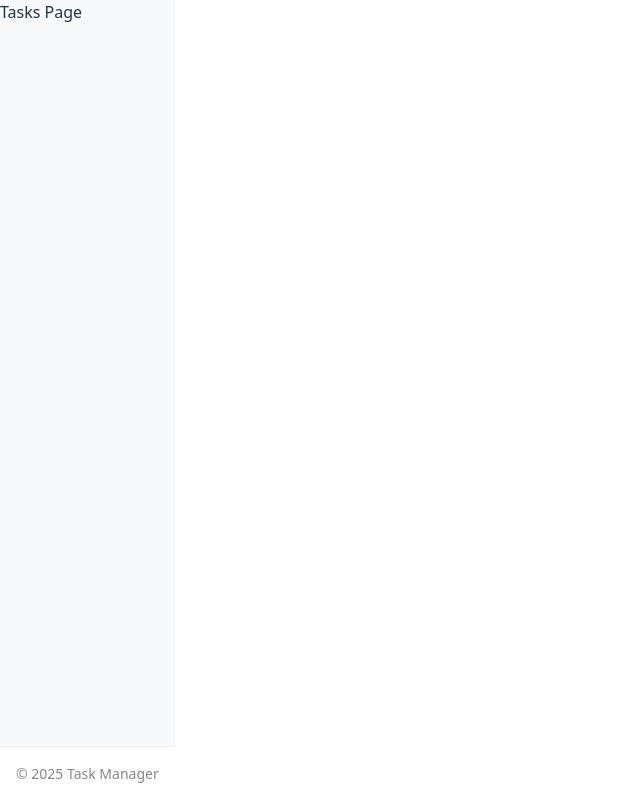
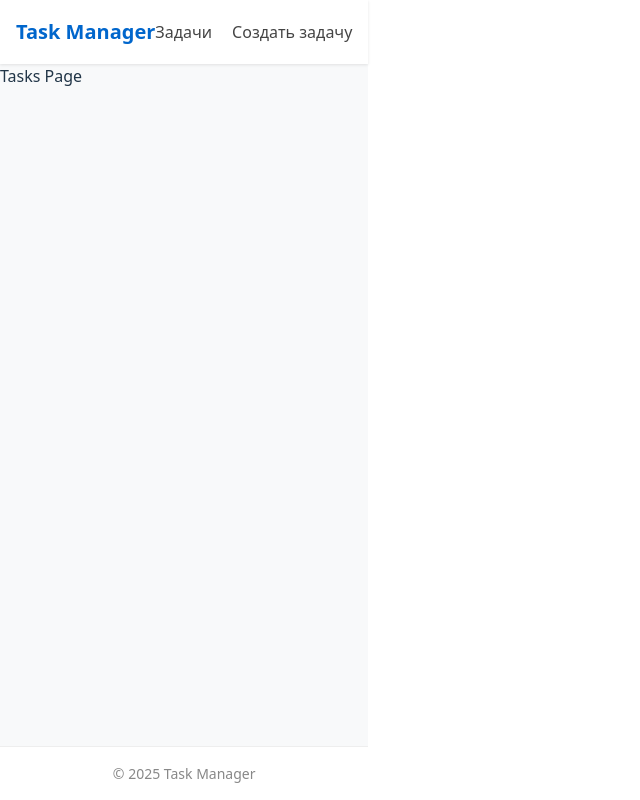
Before and after one commit to Helena-Bali/task-app, a React (Vite) app: page / in a window 1280 px wide. Shown: the whole page, without its empty margins (0-640 px from the left). Built offline with nearby package versions, Linux system fonts and the light colour scheme.

Commit message:
feat(core): add header

```diff
--- a/src/app/Layout.tsx
+++ b/src/app/Layout.tsx
@@ -1,11 +1,11 @@
 import { Outlet } from 'react-router-dom';
-//import { Header } from '../widgets/header/ui/Header';
+import { Header } from '../widgets/header/ui/Header';
 import styles from './Layout.module.scss';
 
 export const Layout = () => {
   return (
     <div className={styles.layout}>
-      {/*<Header />*/}
+      <Header />
       <main className={styles.main}>
         <Outlet />
       </main>
--- /dev/null
+++ b/src/widgets/header/ui/Header.module.scss
@@ -0,0 +1,59 @@
+.header {
+  background-color: #fff;
+  box-shadow: 0 1px 3px rgba(0, 0, 0, 0.1);
+}
+
+.container {
+  max-width: 1200px;
+  margin: 0 auto;
+  padding: 0 16px;
+  height: 64px;
+  display: flex;
+  align-items: center;
+  justify-content: space-between;
+}
+
+.logo {
+  font-size: 20px;
+  font-weight: 700;
+  color: #0066cc;
+  text-decoration: none;
+  transition: color 0.2s ease;
+
+  &:hover {
+    color: #0055aa;
+  }
+}
+
+.nav {
+  display: flex;
+  gap: 20px;
+}
+
+.navLink {
+  font-size: 16px;
+  color: #444;
+  text-decoration: none;
+  padding: 8px 0;
+  position: relative;
+  transition: color 0.2s ease;
+
+  &:hover {
+    color: #0066cc;
+  }
+
+  &::after {
+    content: '';
+    position: absolute;
+    bottom: 0;
+    left: 0;
+    width: 0;
+    height: 2px;
+    background-color: #0066cc;
+    transition: width 0.2s ease;
+  }
+
+  &:hover::after {
+    width: 100%;
+  }
+}
--- /dev/null
+++ b/src/widgets/header/ui/Header.tsx
@@ -0,0 +1,23 @@
+import { Link } from 'react-router-dom';
+import styles from './Header.module.scss';
+
+export const Header = () => {
+  return (
+    <header className={styles.header}>
+      <div className={styles.container}>
+        <Link to="/" className={styles.logo}>
+          Task Manager
+        </Link>
+
+        <nav className={styles.nav}>
+          <Link to="/" className={styles.navLink}>
+            Задачи
+          </Link>
+          <Link to="/tasks/new" className={styles.navLink}>
+            Создать задачу
+          </Link>
+        </nav>
+      </div>
+    </header>
+  );
+};
```
